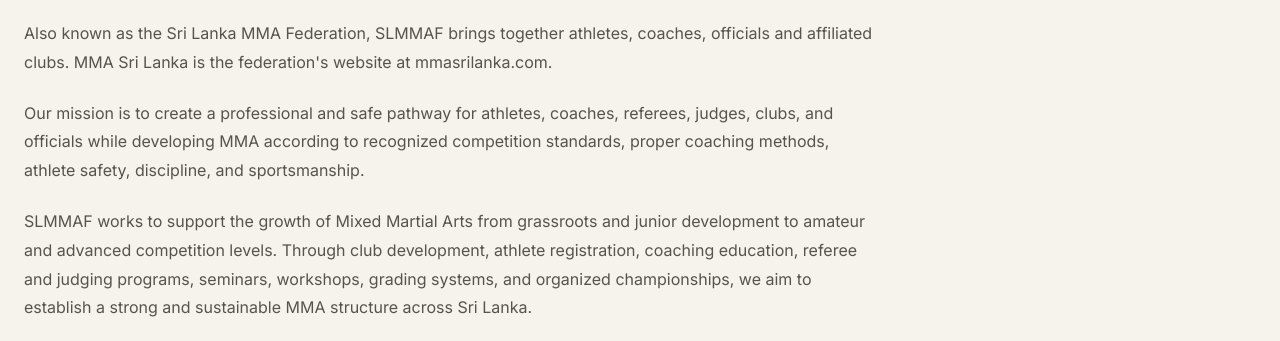
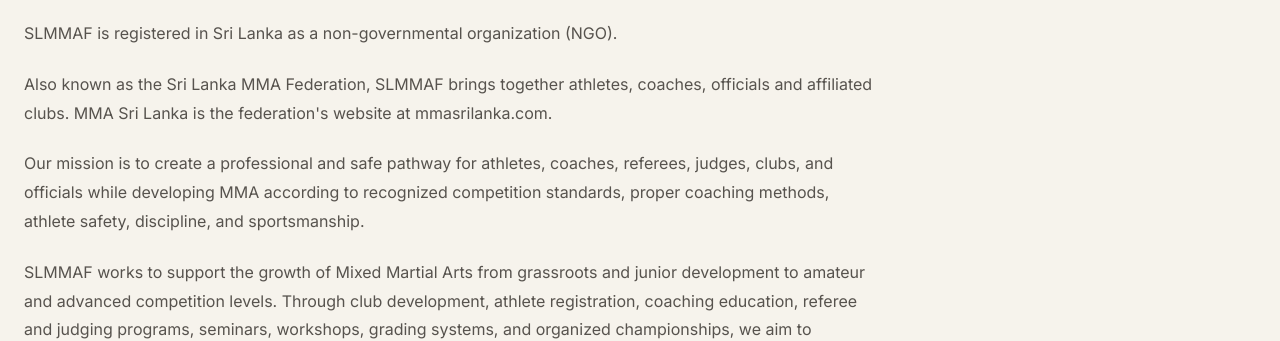
Before and after one commit to qubrianttechnology/mma_srilanka, a website: page about.html in a window 1280 px wide. Shown: the part 411-752 px from the top of the page. Drawn offline with nearby package versions, Linux system fonts and the light colour scheme; a web font is replaced by a local one.

Commit message:
Add owner-confirmed NGO registration statement to About page

```diff
--- a/about.html
+++ b/about.html
@@ -107,6 +107,7 @@
           <div class="section-kicker"><span>01</span> About us</div>
           <h1 class="page-title" id="about-title">About SLMMAF.<br><em>MMA in Sri Lanka.</em></h1>
           <p><strong>Sri Lanka Mixed Martial Arts Federation (SLMMAF)</strong> is dedicated to the structured development, promotion, education, and advancement of Mixed Martial Arts throughout Sri Lanka.</p>
+          <p>SLMMAF is registered in Sri Lanka as a non-governmental organization (NGO).</p>
           <p>Also known as the Sri Lanka MMA Federation, SLMMAF brings together athletes, coaches, officials and affiliated clubs. MMA Sri Lanka is the federation's website at <a href="https://mmasrilanka.com/">mmasrilanka.com</a>.</p>
           <p>Our mission is to create a professional and safe pathway for athletes, coaches, referees, judges, clubs, and officials while developing MMA according to recognized competition standards, proper coaching methods, athlete safety, discipline, and sportsmanship.</p>
           <p>SLMMAF works to support the growth of Mixed Martial Arts from grassroots and junior development to amateur and advanced competition levels. Through club development, athlete registration, coaching education, referee and judging programs, seminars, workshops, grading systems, and organized championships, we aim to establish a strong and sustainable MMA structure across Sri Lanka.</p>
```
